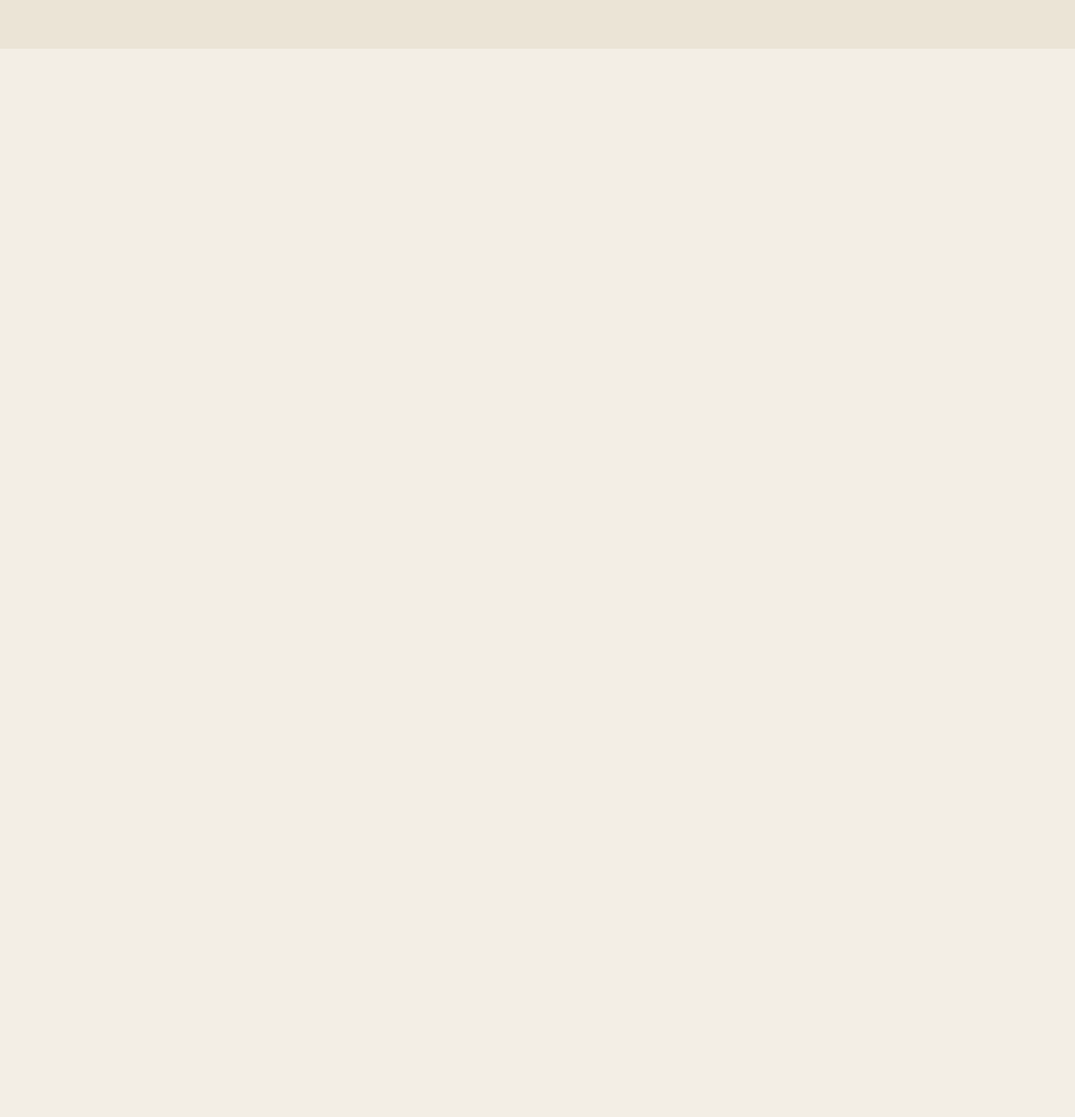
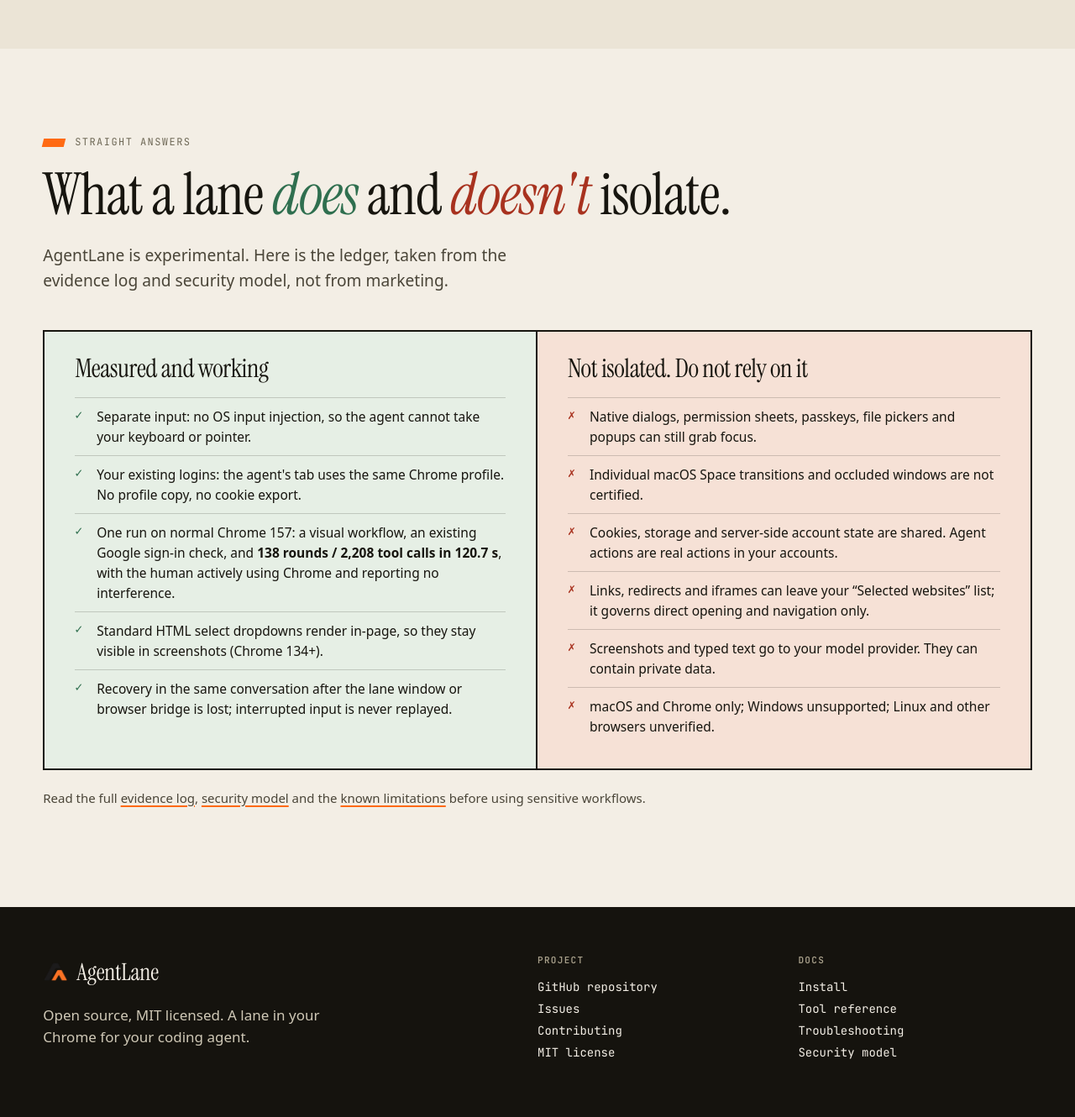
Before and after one commit to orkunkinay/AgentLane, a browser extension: page index.html in a window 1280 px wide. Shown: the part 5942-7272 px from the top of the page at 84% size. Before the commit the page ends 6000 px from the top, so only its background shows below. Drawn offline with Linux system fonts and the light colour scheme.

Commit message:
feat: add isolation ledger and project footer

```diff
--- a/assets/style.css
+++ b/assets/style.css
@@ -1719,3 +1719,113 @@ em {
     margin-left: 0;
   }
 }
+
+/* ---------- ledger ---------- */
+.ledger {
+  padding: clamp(56px, 8vw, 112px) 0;
+}
+.ledger h2 em:first-of-type {
+  color: var(--ok);
+}
+.ledger h2 em:last-of-type {
+  color: var(--bad);
+}
+.ledger .lede {
+  margin-top: 22px;
+}
+.ledger-grid {
+  margin-top: 44px;
+  display: grid;
+  grid-template-columns: 1fr 1fr;
+  gap: 0;
+  border: 2px solid var(--ink);
+}
+.ledger .col {
+  padding: 28px clamp(18px, 3vw, 36px);
+}
+.ledger .col.yes {
+  border-right: 2px solid var(--ink);
+  background: #e6efe5;
+}
+.ledger .col.no {
+  background: #f6e1d6;
+}
+.ledger ul {
+  margin: 16px 0 0;
+  padding: 0;
+  list-style: none;
+}
+.ledger li {
+  padding: 10px 0 10px 26px;
+  position: relative;
+  border-top: 1px solid rgba(23, 21, 15, 0.18);
+  font-size: 15.5px;
+}
+.ledger li::before {
+  position: absolute;
+  left: 0;
+  top: 10px;
+  font: 700 15px var(--mono);
+}
+.ledger .yes li::before {
+  content: '✓';
+  color: var(--ok);
+}
+.ledger .no li::before {
+  content: '✗';
+  color: var(--bad);
+}
+.ledger-foot {
+  margin-top: 22px;
+  color: var(--ink-2);
+  font-size: 15px;
+}
+@media (max-width: 800px) {
+  .ledger-grid {
+    grid-template-columns: 1fr;
+  }
+  .ledger .col.yes {
+    border-right: 0;
+    border-bottom: 2px solid var(--ink);
+  }
+}
+
+/* ---------- footer ---------- */
+.foot {
+  background: var(--night);
+  color: var(--bone);
+  padding: 56px 0 64px;
+}
+.foot-grid {
+  display: grid;
+  grid-template-columns: 2fr 1fr 1fr;
+  gap: 32px;
+}
+.foot p {
+  color: #cfc8b6;
+  max-width: 36ch;
+}
+.foot h4 {
+  margin: 0 0 12px;
+  font: 600 11px var(--mono);
+  letter-spacing: 0.12em;
+  text-transform: uppercase;
+  color: #a79f8a;
+}
+.foot nav a {
+  display: block;
+  padding: 4px 0;
+  font: 14px var(--mono);
+  text-decoration: none;
+}
+.foot a:hover {
+  color: var(--orange);
+}
+@media (max-width: 640px) {
+  .foot-grid {
+    grid-template-columns: 1fr 1fr;
+  }
+  .foot-grid > div {
+    grid-column: 1 / -1;
+  }
+}
--- a/index.html
+++ b/index.html
@@ -378,7 +378,67 @@ Show me the result, then close your owned tab.</code></pre><button type="button"
           </ol>
         </div>
       </section>
+
+      <section class="ledger" id="limits" aria-labelledby="limits-title">
+        <div class="wrap">
+          <p class="eyebrow">Straight answers</p>
+          <h2 id="limits-title">What a lane <em>does</em> and <em>doesn't</em> isolate.</h2>
+          <p class="lede">AgentLane is experimental. Here is the ledger, taken from the evidence log and security model, not from marketing.</p>
+
+          <div class="ledger-grid">
+            <div class="col yes">
+              <h3>Measured and working</h3>
+              <ul>
+                <li>Separate input: no OS input injection, so the agent cannot take your keyboard or pointer.</li>
+                <li>Your existing logins: the agent's tab uses the same Chrome profile. No profile copy, no cookie export.</li>
+                <li>One run on normal Chrome 157: a visual workflow, an existing Google sign-in check, and <b>138 rounds / 2,208 tool calls in 120.7 s</b>, with the human actively using Chrome and reporting no interference.</li>
+                <li>Standard HTML select dropdowns render in-page, so they stay visible in screenshots (Chrome 134+).</li>
+                <li>Recovery in the same conversation after the lane window or browser bridge is lost; interrupted input is never replayed.</li>
+              </ul>
+            </div>
+            <div class="col no">
+              <h3>Not isolated. Do not rely on it</h3>
+              <ul>
+                <li>Native dialogs, permission sheets, passkeys, file pickers and popups can still grab focus.</li>
+                <li>Individual macOS Space transitions and occluded windows are not certified.</li>
+                <li>Cookies, storage and server-side account state are shared. Agent actions are real actions in your accounts.</li>
+                <li>Links, redirects and iframes can leave your “Selected websites” list; it governs direct opening and navigation only.</li>
+                <li>Screenshots and typed text go to your model provider. They can contain private data.</li>
+                <li>macOS and Chrome only; Windows unsupported; Linux and other browsers unverified.</li>
+              </ul>
+            </div>
+          </div>
+          <p class="ledger-foot">
+            Read the full <a href="https://github.com/orkunkinay/AgentLane/blob/main/docs/EVIDENCE.md" rel="noopener">evidence log</a>,
+            <a href="https://github.com/orkunkinay/AgentLane/blob/main/SECURITY.md" rel="noopener">security model</a> and the
+            <a href="docs/#limitations">known limitations</a> before using sensitive workflows.
+          </p>
+        </div>
+      </section>
     </main>
+    <footer class="foot">
+      <div class="wrap foot-grid">
+        <div>
+          <a class="brand" href="./"><img src="assets/logo.png" alt="" width="30" height="30" />AgentLane</a>
+          <p>Open source, MIT licensed. A lane in your Chrome for your coding agent.</p>
+        </div>
+        <nav aria-label="Project">
+          <h4>Project</h4>
+          <a href="https://github.com/orkunkinay/AgentLane" rel="noopener">GitHub repository</a>
+          <a href="https://github.com/orkunkinay/AgentLane/issues" rel="noopener">Issues</a>
+          <a href="https://github.com/orkunkinay/AgentLane/blob/main/CONTRIBUTING.md" rel="noopener">Contributing</a>
+          <a href="https://github.com/orkunkinay/AgentLane/blob/main/LICENSE" rel="noopener">MIT license</a>
+        </nav>
+        <nav aria-label="Documentation">
+          <h4>Docs</h4>
+          <a href="docs/#install">Install</a>
+          <a href="docs/#tools">Tool reference</a>
+          <a href="docs/#troubleshooting">Troubleshooting</a>
+          <a href="https://github.com/orkunkinay/AgentLane/blob/main/SECURITY.md" rel="noopener">Security model</a>
+        </nav>
+      </div>
+    </footer>
+
 
     <script src="assets/app.js" defer></script>
   </body>
```
